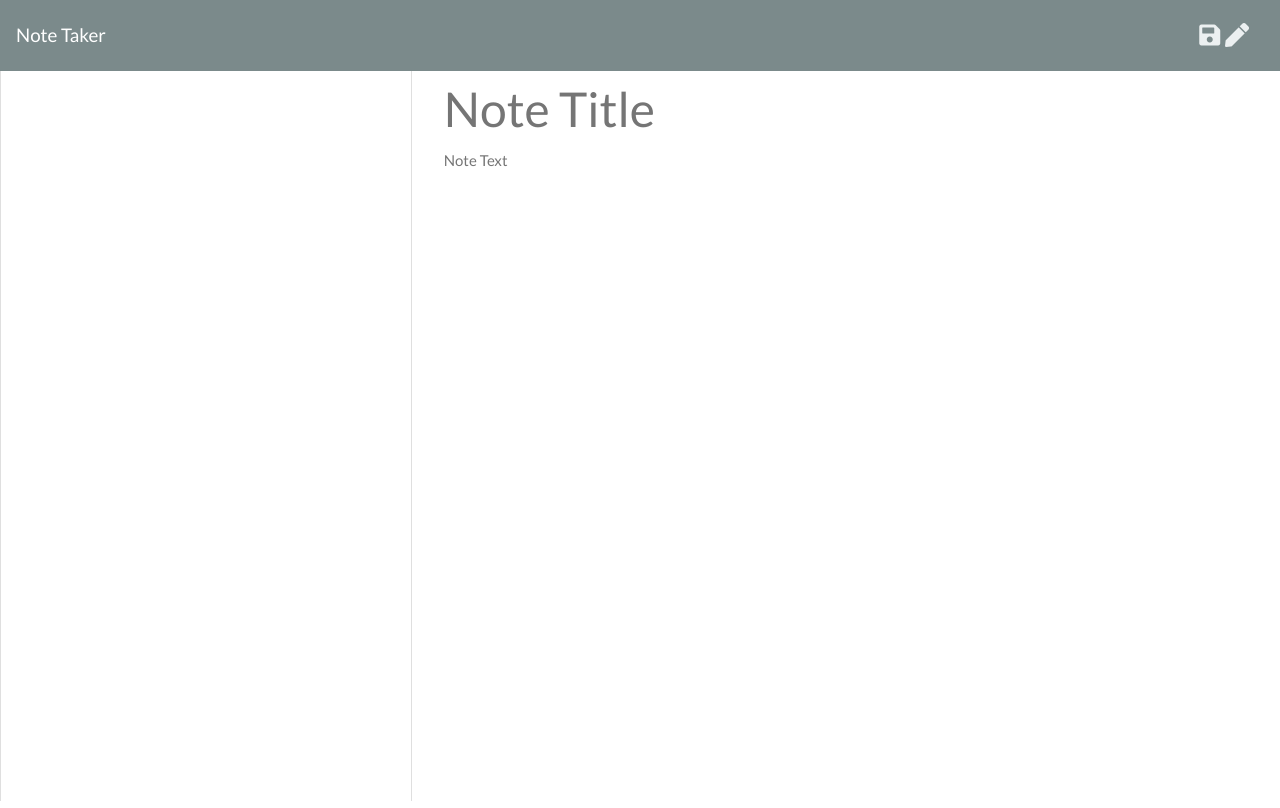
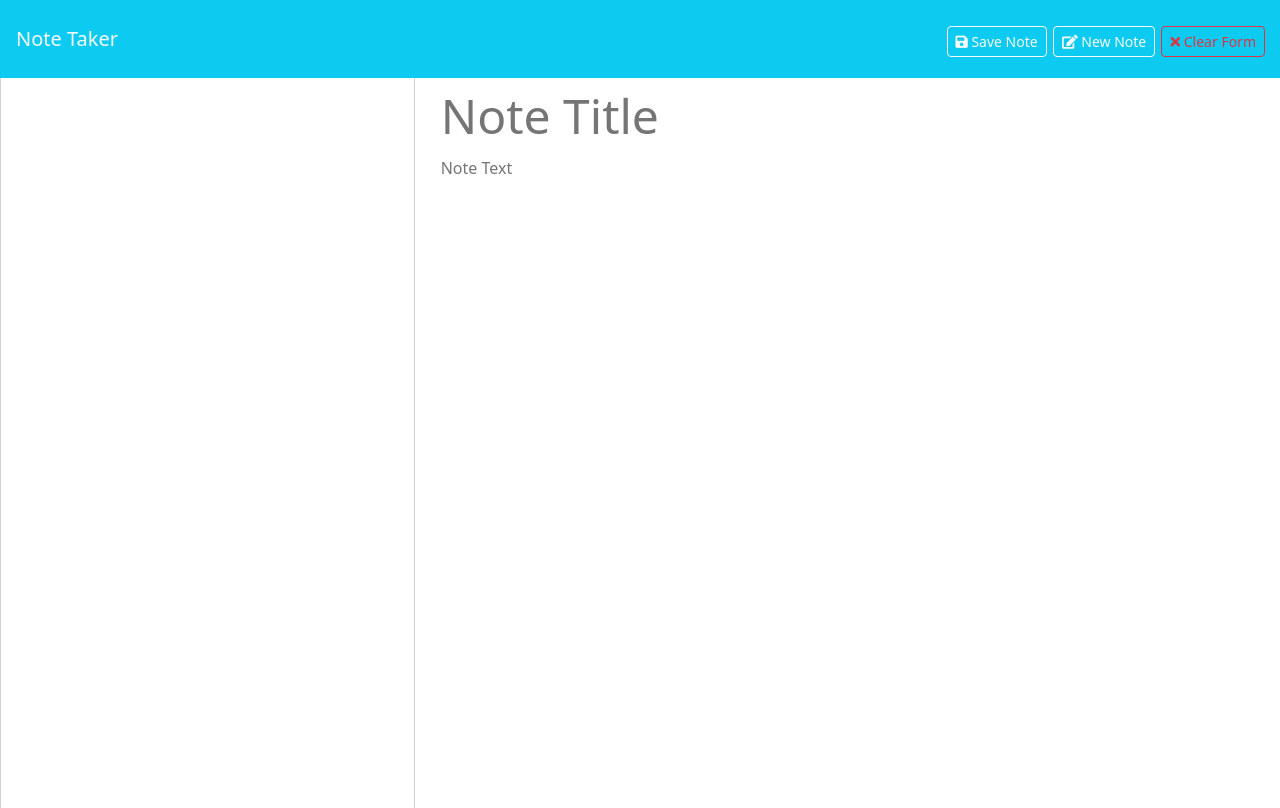
Before and after one commit to L-Lainio/expressNoteTaker, a website: page public/notes.html in a window 1280 px wide. Drawn offline with nearby package versions, Linux system fonts and the light colour scheme; no server answers.

Commit message:
restructure folders

```diff
--- a/public/notes.html
+++ b/public/notes.html
@@ -1,41 +1,58 @@
 <!DOCTYPE html>
-<html lang="en">
-
+<html lang="en-US">
   <head>
-  <meta charset="UTF-8">
-  <meta name="viewport" content="width=device-width, initial-scale=1.0">
-  <meta http-equiv="X-UA-Compatible" content="ie=edge">
+    <meta charset="UTF-8" />
+    <meta name="viewport" content="width=device-width, initial-scale=1.0" />
+    <meta http-equiv="X-UA-Compatible" content="ie=edge" />
     <title>Note Taker</title>
-  <link rel="stylesheet" href="https://cdnjs.cloudflare.com/ajax/libs/bootswatch/4.1.3/flatly/bootstrap.min.css" />
-  <link rel="stylesheet" href="https://use.fontawesome.com/releases/v5.3.1/css/all.css"
-    integrity="sha384-mzrmE5qonljUremFsqc01SB46JvROS7bZs3IO2EmfFsd15uHvIt+Y8vEf7N7fWAU" crossorigin="anonymous">
-  <link rel="stylesheet" href="/assets/css/styles.css">
+    <link href="https://cdn.jsdelivr.net/npm/bootstrap@5.2.3/dist/css/bootstrap.min.css" rel="stylesheet" integrity="sha384-rbsA2VBKQhggwzxH7pPCaAqO46MgnOM80zW1RWuH61DGLwZJEdK2Kadq2F9CUG65" crossorigin="anonymous">
+    <link
+      rel="stylesheet"
+      href="https://use.fontawesome.com/releases/v5.3.1/css/all.css"
+      integrity="sha384-mzrmE5qonljUremFsqc01SB46JvROS7bZs3IO2EmfFsd15uHvIt+Y8vEf7N7fWAU"
+      crossorigin="anonymous"
+    />
+    <link rel="stylesheet" href="/assets/css/styles.css" />
   </head>
 
   <body>
-  <nav class="navbar navbar-dark bg-dark">
-    <a class="navbar-brand" href="/">Note Taker
-    </a>
+    <nav class="navbar bg-info">
+      <a class="navbar-brand text-light p-3" href="/">Note Taker </a>
       <div class="icons">
-      <i class="fas fa-save text-light save-note"></i>
-      <i class="fas fa-pen text-light new-note"></i>
+        <button type="button" class="btn btn-outline-light btn-sm save-note">
+          <span class="fas fa-save"></span>
+          <span>Save Note</span>
+        </button>
+        <button type="button" class="btn btn-outline-light btn-sm new-note">
+          <span class="fas fa-edit"></span>
+          <span>New Note</span>
+        </button>
+        <button type="button" class="btn btn-sm btn-outline-danger clear-btn">
+          <span class="fas fa-times"></span>
+          <span>Clear Form</span>
+        </button>
       </div>
     </nav>
     <div class="container-fluid">
       <div class="row">
-      <div class="col-4 list-container">
+        <div class="col-4 list-container" id="list-container">
           <div class="card">
-          <ul class="list-group">
-          </ul>
+            <ul class="list-group" id="list-group"></ul>
           </div>
         </div>
         <div class="col-8">
-        <input class="note-title" placeholder="Note Title" maxlength="28" type="text">
+          <form class="note-form">
+            <input
+            class="note-title"
+            placeholder="Note Title"
+            maxlength="28"
+            type="text"
+            />
             <textarea class="note-textarea" placeholder="Note Text"></textarea>
+            </form>
         </div>
       </div>
     </div>
     <script src="/assets/js/index.js"></script>
   </body>
-
 </html>
--- a/server.js
+++ b/server.js
@@ -23,9 +23,6 @@ app.get('/api/notes', (req, res) => {
 		res.json(dbData)
 	});
 })
-app.get('/', (req, res) => {
-	res.sendFile(path.join(__dirname, './public/index.html'));
-});
 
 app.get('/notes', (req, res) => {
 	res.sendFile(path.join(__dirname, './public/notes.html'));
```
Also changed, not shown: db/db.json (+8 -3 lines), public/assets/css/styles.css (renamed from assets/css/styles.css), public/assets/images/Zight 2024-5-28 at 12.48.19 PM.png (renamed from assets/images/Zight 2024-5-28 at 12.48.19 PM.png), public/assets/images/Zight 2024-5-28 at 12.48.35 PM.png (renamed from assets/images/Zight 2024-5-28 at 12.48.35 PM.png), public/assets/js/index.js (renamed from assets/js/index.js). Lines whose indentation alone changed are shown as unchanged.
